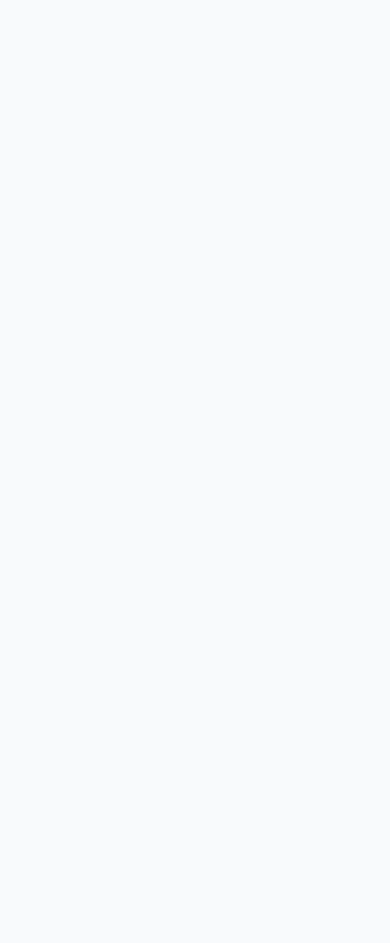
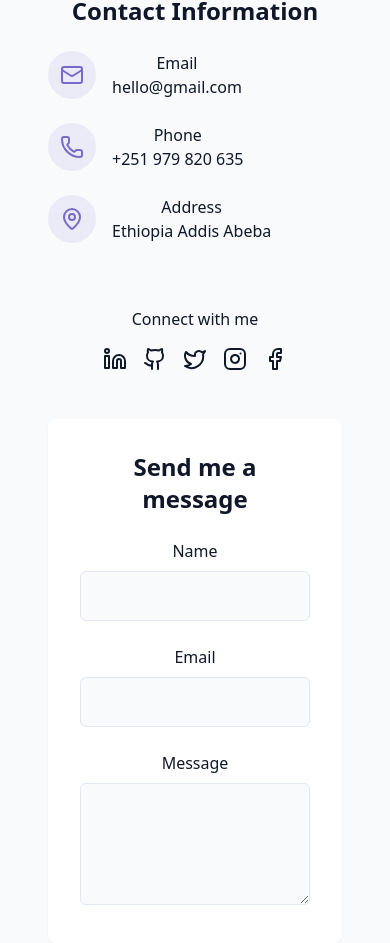
Before and after one commit to surameli/portfolio-2, a React (Vite) app: page / in a window 390 px wide. Shown: the part 7459-8402 px from the top of the page. Before the commit the page ends 7550 px from the top, so only its background shows below. Built offline with nearby package versions, Linux system fonts and the light colour scheme.

Commit message:
send the email

```diff
--- a/src/components/ContactSection.jsx
+++ b/src/components/ContactSection.jsx
@@ -1,3 +1,4 @@
+import { Facebook, Github, Instagram, Linkedin, Mail , MapPin, Phone, Twitter} from 'lucide-react'
 import React from 'react'
 
 const ContactSection = () => {
@@ -14,6 +15,85 @@
                     I'm always open to discussing new opportunities.
 
                  </p>
+                 <div className='grid grid-cols-1 md:grid-cols-2 gap-12'>
+                    <div className='space-y-8'>
+                        <h3 className='text-2xl font-semibold mb-6'>Contact Information</h3>
+
+                          <div className='space-y-6 justify-center'>
+                             <div className='flex  items-start space-x-4'>
+                              <div className='p-3 rounded-full bg-primary/10'>
+                                 <Mail  className='h-6 w-6 text-primary'/>  {" "}
+                              </div>
+                              <div>
+                                <h4 className=' font-medium'>Email</h4>
+                                <a href="mailto:hello@gmail.com" className='text-muted-foreground hover:text-primary transition-colors'>
+                                hello@gmail.com
+                                </a>
+                                 </div>
+                             </div>
+                              <div className='flex  items-start space-x-4'>
+                              <div className='p-3 rounded-full bg-primary/10'>
+                                 <Phone  className='h-6 w-6 text-primary'/>  {" "}
+                              </div>
+                              <div>
+                                <h4 className=' font-medium'>Phone</h4>
+                                <a href="tel:+251979820635" className='text-muted-foreground hover:text-primary transition-colors'>
+                                +251 979 820 635
+                                </a>
+                                 </div>
+                             </div>
+                              <div className='flex  items-start space-x-4'>
+                              <div className='p-3 rounded-full bg-primary/10'>
+                                 <MapPin  className='h-6 w-6 text-primary'/>  {" "}
+                              </div>
+                              <div>
+                                <h4 className=' font-medium'>Address</h4>
+                                <a href="mailto:hello@gmail.com" className='text-muted-foreground hover:text-primary transition-colors'>
+                                 Ethiopia Addis Abeba
+                                </a>
+                                 </div>
+                             </div>
+                          </div>
+                          <div className='pt-8'>
+                            <h4 className='font-medium mb-4'>Connect with me</h4>
+                            <div className='flex space-x-4 justify-center'>
+                                <a href="#" target='_blank' className='text-muted-foreground hover:text-primary transition-colors'>
+                                   <Linkedin/>
+                                </a>
+                                 <a href="#" target='_blank' className='text-muted-foreground hover:text-primary transition-colors'>
+                                   <Github/>
+                                </a>
+                                 <a href="#" target='_blank' className='text-muted-foreground hover:text-primary transition-colors'>
+                                   <Twitter/>
+                                </a>
+                                 <a href="#" target='_blank' className='text-muted-foreground hover:text-primary transition-colors'>
+                                   <Instagram/>
+                                </a>
+                                 <a href="#" target='_blank' className='text-muted-foreground hover:text-primary transition-colors'>
+                                   <Facebook/>
+                                </a>
+                              </div>
+                          </div>
+                    </div>
+
+                    <div className='bg-card p-8 rounded-lg shadow-xs'>
+                      <h3 className='text-2xl font-semibold mb-6'> Send me a message</h3>
+                      <form className='space-y-6'>
+                        <div>
+                            <label htmlFor='name' className='block mb-2 font-medium'>Name</label>
+                            <input type="text" id="name" className='w-full px-4 py-3 border border-border rounded-md bg-background text-base  focus:outline-none focus:ring-2 focus:ring-primary'/>
+                        </div>
+                        <div>
+                            <label htmlFor='email' className='block mb-2 font-medium'>Email</label>
+                            <input type="email" id="email" className='w-full px-4 py-3 border border-border rounded-md bg-background text-base  focus:outline-none focus:ring-2 focus:ring-primary'/>
+                        </div>
+                        <div>
+                            <label htmlFor='message' className='block mb-2 font-medium'>Message</label>
+                            <textarea id="message" rows="4" className='w-full px-4 py-3 border border-border rounded-md bg-background text-base  focus:outline-none focus:ring-2 focus:ring-primary'/>
+                        </div>
+                      </form>
+                    </div>
+                 </div>
         </div>
     </section>
   )
```
